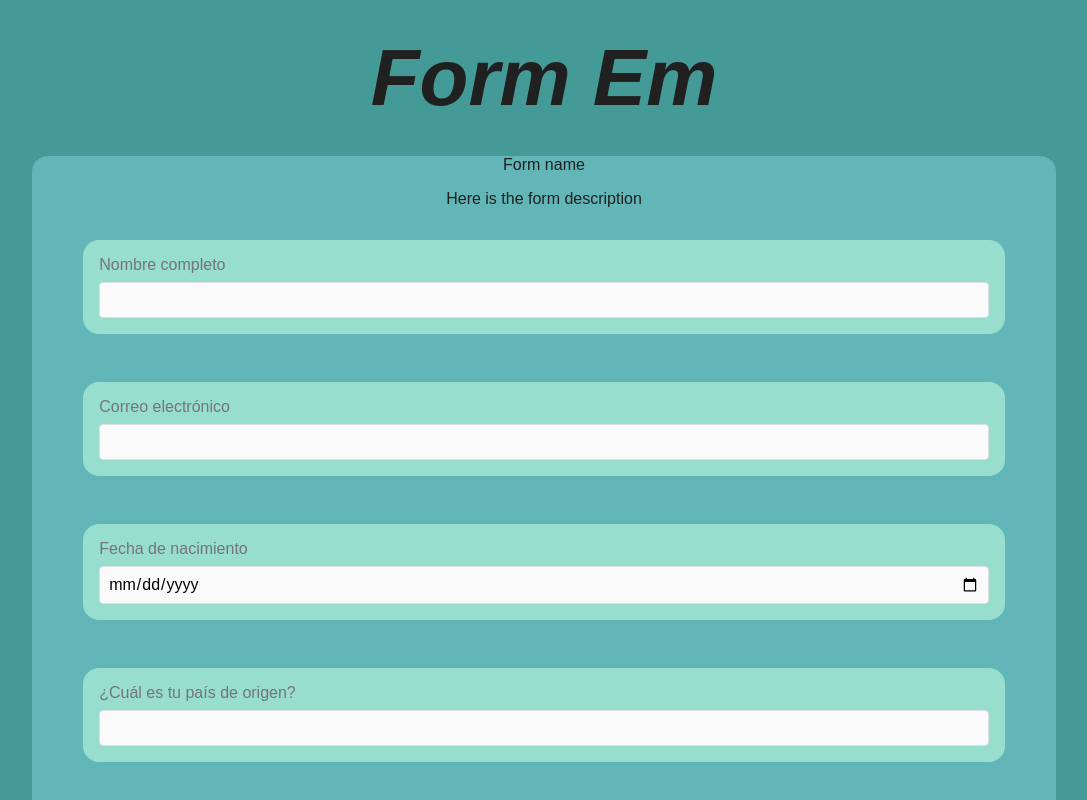
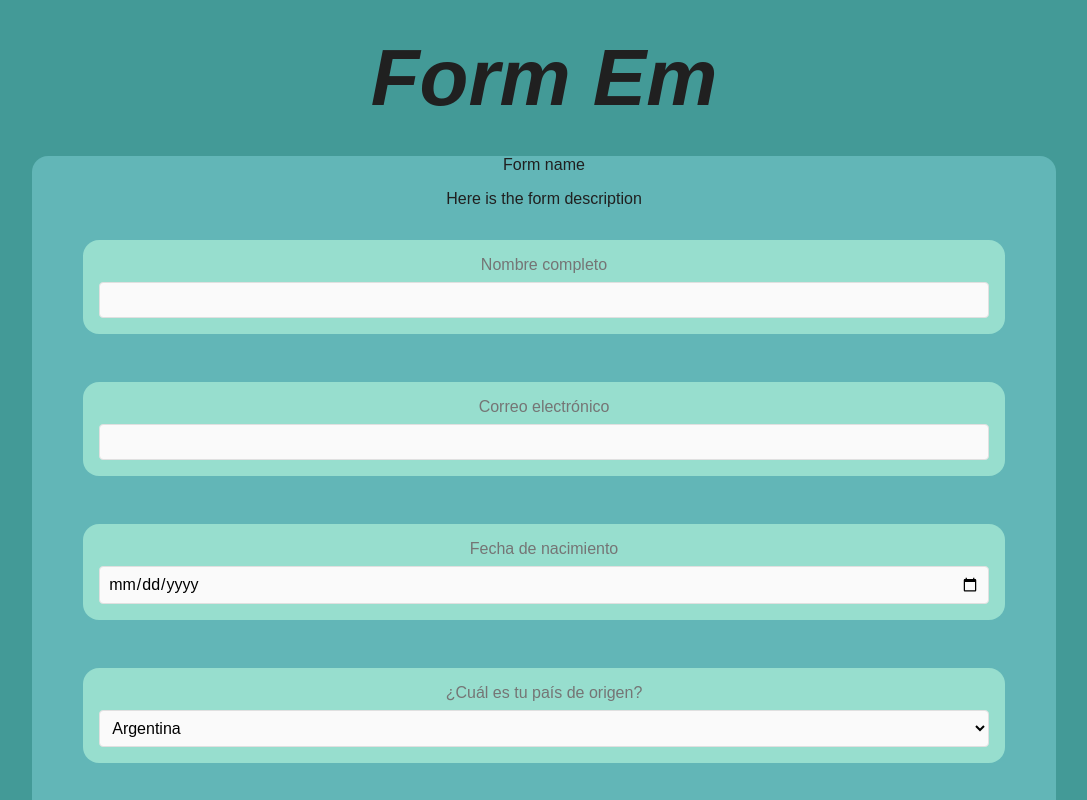
Before and after one commit to emij7/formem, a React (Create React App) app: page / in a window 1280 px wide. Shown: the top 800 px of the page, without its empty margins (96-1183 px from the left). Built offline with nearby package versions, Linux system fonts and the light colour scheme.

Commit message:
feat: options input and form styling

```diff
--- a/src/components/atoms/input/input.styles.ts
+++ b/src/components/atoms/input/input.styles.ts
@@ -36,16 +36,14 @@ export const Value = styled.input<{ fill?: boolean; label?: string }>`
   }
 `;
 
-export const Area = styled.textarea<{ label?: string }>`
+export const Select = styled.select<{ label?: string }>`
   background-color: ${({ theme }) => theme.color.gray.light};
   border-radius: 0.25rem;
   border: ${({ theme }) => `1px solid ${theme.color.gray.normal}`};
   font-size: 1rem;
-  height: 6rem;
   margin-top: ${({ label }) => (label ? "0.5rem" : "0")};
-  min-width: 22.5rem;
   padding: 0.5rem;
-  width: inherit;
+  width: 100%;
 
   &:hover {
     border: ${({ theme }) => `1px solid ${theme.color.primary.normal}`};
@@ -65,3 +63,5 @@ export const styledSuggestions = (isFocused: boolean) => css`
   position: relative;
   top: 0;
 `;
+
+export const Option = styled.option<{}>``;
--- a/src/components/atoms/input/input.tsx
+++ b/src/components/atoms/input/input.tsx
@@ -1,7 +1,7 @@
 import { FC } from "react";
 import { theme } from "../../../styles/global";
 import { Text } from "../text/text";
-import { Area, StyledInput, Value } from "./input.styles";
+import { Option, Select, StyledInput, Value } from "./input.styles";
 import { TInput } from "./input.types";
 
 export const Input: FC<TInput> = ({
@@ -14,6 +14,7 @@ export const Input: FC<TInput> = ({
   onChange,
   type = "text",
   value,
+  options,
   ...props
 }) => {
   return (
@@ -28,10 +29,16 @@ export const Input: FC<TInput> = ({
           {helper}
         </Text>
       )}
-      {type === "textarea" ? (
-        <Area id={id || label} label={label} name={name} onChange={onChange}>
-          {value}
-        </Area>
+      {type === "select" ? (
+        <Select id={id || label} label={label} name={name} onChange={onChange}>
+          {options?.map((option, index) => {
+            return (
+              <Option key={index} value={option.value}>
+                {option.label}
+              </Option>
+            );
+          })}
+        </Select>
       ) : (
         <Value
           id={id || label}
--- a/src/components/atoms/input/input.types.ts
+++ b/src/components/atoms/input/input.types.ts
@@ -2,7 +2,7 @@ import { InputHTMLAttributes } from "react";
 import { AlignItems } from "../content/content.types";
 
 export type TInput = InputHTMLAttributes<HTMLInputElement> &
-  InputHTMLAttributes<HTMLTextAreaElement> & {
+  InputHTMLAttributes<HTMLSelectElement> & {
     align?: AlignItems;
     helper?: string;
     hideLabel?: boolean;
--- a/src/components/molecule/form/form.tsx
+++ b/src/components/molecule/form/form.tsx
@@ -11,17 +11,19 @@ export const Form: FC<TForm> = () => {
     required?: boolean;
     options?: Array<object>;
   };
-  const [form, setForm] = useState([]);
+  const [form, setForm] = useState([]); //State que guarda lo que trae el JSON
   const [formValues, setFormValues] = useState<{
     [key: string]: string;
   }>({});
   const onChangeValue = (
+    //funcion para guardar cambios de input en formValues
     event:
-      | React.ChangeEvent<HTMLTextAreaElement>
       | React.ChangeEvent<HTMLInputElement>
+      | React.ChangeEvent<HTMLSelectElement>
   ) => {
     const inputValue = event.currentTarget.value;
     setFormValues({ ...formValues, [event.target.name]: inputValue });
+    console.log(formValues);
   };
   const formDB = async () => {
     let res = await fetch("db.json");
@@ -37,6 +39,7 @@ export const Form: FC<TForm> = () => {
       {form.map((item: item, index) => {
         return (
           <Input
+            align="center"
             key={index}
             label={item.label}
             name={item.name}
@@ -44,6 +47,8 @@ export const Form: FC<TForm> = () => {
             value={formValues[item.type]}
             required={item.required}
             onChange={onChangeValue}
+            options={item.options}
+            hideLabel={item.type === "submit" ? true : false}
           ></Input>
         );
       })}
```
